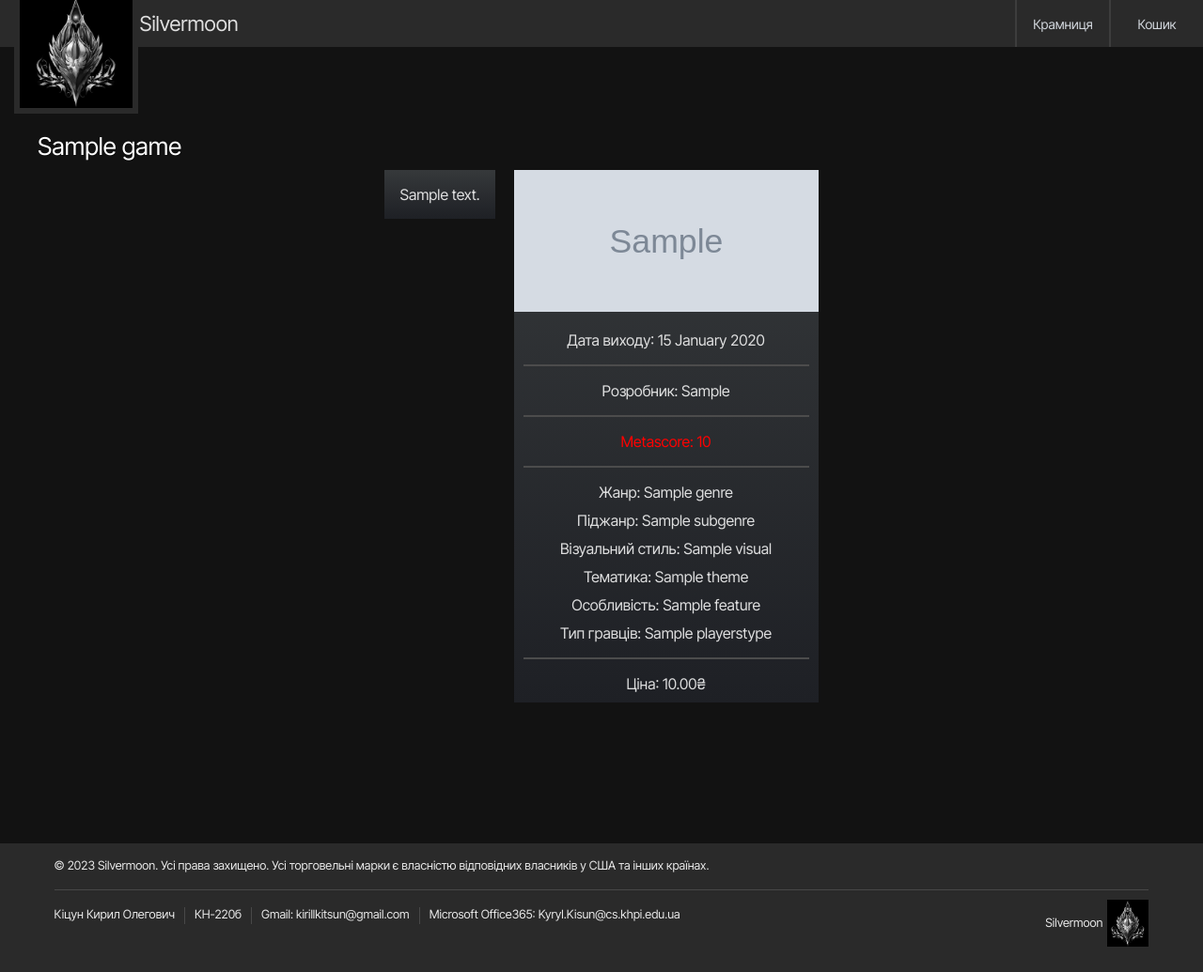
After one commit to KKitsun/Web_Store_Django, a Django app: page /game/1 in a window 1280 px wide. The commit adds this page. Shown: the whole page at 94% size. Run offline with Django 4.2, Linux system fonts and the light colour scheme; tables that the repository leaves empty hold one stand-in row (values such as "Sample post"); grey boxes marked "Sample" are stand-in pictures.

Commit message:
filtering, game page, checkout page

```diff
--- a/web_store/silvermoon/static/silvermoon/css/cart.css
+++ b/web_store/silvermoon/static/silvermoon/css/cart.css
@@ -287,3 +287,12 @@
     box-shadow: inset 1px 1px 10px rgba(0, 0, 0, 0.552);
     cursor: pointer;
 }
+
+.cart_container_products_cartitem_imagewrapper {
+    padding: 4px;
+}
+
+.cart_container_products_cartitem_image {
+    height: 102px;
+    width: 219px;
+}
--- /dev/null
+++ b/web_store/silvermoon/static/silvermoon/css/game_page.css
@@ -0,0 +1,100 @@
+.gamepage_title {
+    width: 1200px;
+    margin-top: 90px;
+    margin-left: auto;
+    margin-right: auto;
+}
+
+.gamepage_title_header {
+    color: #ffffff;
+    font-size: 26px;
+    text-shadow: 1px 1px 0 rgba( 0, 0, 0, 0.4 );
+}
+
+.gamepage_wrapper {
+    display: flex;
+    flex-direction: row;
+    gap: 20px;
+    width: 1200px;
+    margin-left: auto;
+    margin-right: auto;
+    margin-bottom: 50px;
+    margin-top: 10px;
+    box-sizing: border-box;
+    align-items: flex-start;
+    justify-content: center;
+}
+
+.game_description_container, .game_info_container{
+    background-image: linear-gradient(0deg, rgb(30 32 37) 0%, rgb(54 57 59) 100%);
+    background-position: initial;
+    background-size: initial;
+    background-attachment: initial;
+    background-origin: initial;
+    background-clip: initial;
+    background-color: initial;
+    padding: 16px;
+    box-sizing: border-box;
+    position: relative;
+    z-index: 2;
+
+    display: flex;
+    flex-direction: column;
+    color: rgba(255, 255, 255, 0.85);
+}
+
+.game_info_container {
+    padding: 0;
+}
+
+.game_info_container_infowrapper {
+    padding: 10px;
+    display: flex;
+    flex-direction: column;
+    margin-top: 10px;
+    /* gap: 10px; */
+}
+
+.game_info_container_imagewrapper {
+    display: flex;
+    align-items: center;
+    justify-content: center;
+}
+
+.game_info_container_image {
+    width: 324px;
+    height: 151px;
+}
+
+.items_container_box_item_title {
+    width: 175px;
+    height: 100%;
+    display: flex;
+    justify-content: center;
+    align-items: center;
+}
+
+.items_container_box_item_titlelink {
+    overflow-wrap: break-word;
+    max-width: 178px;
+    font-size: 14px;
+    font-weight: 100;
+    letter-spacing: 1px;
+}
+
+.game_info_container_releaseDate, .game_info_container_tags_tag {
+    width: 100%;
+    display: flex;
+    flex-direction: column;
+    gap: 10px;
+    font-size: 16px;
+    font-weight: normal;
+    align-items: center;
+}
+
+.game_info_container_hr {
+    border: solid 1px #4c4c4c!important;
+    box-sizing: content-box;
+    height: 0px;
+    margin: 1em 0;
+}
--- a/web_store/silvermoon/static/silvermoon/js/cart.js
+++ b/web_store/silvermoon/static/silvermoon/js/cart.js
@@ -84,17 +84,3 @@ function addQueryStringParameter(url, key, value) {
         window.location.replace(url + separator + key + '=' + value);
     }
 }
-
-function RenderSort() {
-    const params = new Proxy(new URLSearchParams(window.location.search), {
-        get: (searchParams, prop) => searchParams.get(prop),
-    });
-    // Get the value of "some_key" in eg "https://example.com/?some_key=some_value"
-    let value = params.sort_by;
-    if (value == undefined || value == '') {
-        value = 'sort-off'
-    }
-    const sortButton = document.getElementById(`${value}`);
-    sortButton.classList.add('sort_button_active');
-}
-RenderSort();
--- a/web_store/silvermoon/templates/silvermoon/cart.html
+++ b/web_store/silvermoon/templates/silvermoon/cart.html
@@ -64,4 +64,4 @@
 </div>
 
 <script src="{% static 'silvermoon/js/renderCart.js' %}"></script>
-{% endblock content %}
+{% endblock %}
--- /dev/null
+++ b/web_store/silvermoon/templates/silvermoon/game_page.html
@@ -0,0 +1,76 @@
+{% extends "silvermoon/layout.html" %}
+{% load static %}
+
+{% block content %}
+
+<div class="gamepage_title">
+    <div class="gamepage_title_header">{{game.title}}</div>
+</div>
+
+<div class="gamepage_wrapper">
+
+    <div class="game_description_container">
+        <p class="game_description_p">{{game.description|linebreaks}}</p>
+    </div>
+
+    <div class="game_info_container">
+        <div class="game_info_container_imagewrapper">
+            <img class="game_info_container_image"  src="{{game.image.url}}" alt="">
+        </div>
+
+        <div class="game_info_container_infowrapper">
+            <div class="game_info_container_releaseDate">
+                Дата виходу: {{game.releaseDate|date:"j E Y"}}
+            </div>
+            <hr class="game_info_container_hr">
+            <div class="game_info_container_releaseDate">
+                Розробник: {{game.developer}}
+            </div>
+            <hr class="game_info_container_hr">
+            <div {% if game.score > 75 %} class="game_info_container_releaseDate green_score" {% elif game.score > 50 %} class="game_info_container_releaseDate yellow_score" {% else %} class="game_info_container_releaseDate red_score" {% endif %}>
+                Metascore: {{game.score}}
+            </div>
+            <hr class="game_info_container_hr">
+            <div class="game_info_container_releaseDate">
+                {% if game.genre %}
+                <div class="game_info_container_tags_tag">
+                    Жанр: {{game.genre.name}}
+                </div>
+                {% endif %}
+                {% if game.subgenre %}
+                <div class="game_info_container_tags_tag">
+                    Піджанр: {{game.subgenre.name}}
+                </div>
+                {% endif %}
+                {% if game.visual %}
+                <div class="game_info_container_tags_tag">
+                    Візуальний стиль: {{game.visual.name}}
+                </div>
+                {% endif %}
+                {% if game.theme %}
+                <div class="game_info_container_tags_tag">
+                    Тематика: {{game.theme.name}}
+                </div>
+                {% endif %}
+                {% if game.feature %}
+                <div class="game_info_container_tags_tag">
+                    Особливість: {{game.feature.name}}
+                </div>
+                {% endif %}
+                {% if game.playersType %}
+                <div class="game_info_container_tags_tag">
+                    Тип гравців: {{game.playersType.name}}
+                </div>
+                {% endif %}
+            </div>
+            <hr class="game_info_container_hr">
+            <div class="game_info_container_releaseDate">
+                Ціна: {{game.price}}₴
+            </div>
+
+        </div>
+    </div>
+
+</div>
+
+{% endblock %}
--- a/web_store/silvermoon/templates/silvermoon/layout.html
+++ b/web_store/silvermoon/templates/silvermoon/layout.html
@@ -8,6 +8,8 @@
     <link rel="stylesheet" type="text/css" href="{% static 'silvermoon/css/main.css' %}">
     <link rel="stylesheet" type="text/css" href="{% static 'silvermoon/css/cart.css' %}">
     <link rel="stylesheet" type="text/css" href="{% static 'silvermoon/css/shop_page.css' %}">
+    <link rel="stylesheet" type="text/css" href="{% static 'silvermoon/css/checkout.css' %}">
+    <link rel="stylesheet" type="text/css" href="{% static 'silvermoon/css/game_page.css' %}">
 
     <script>
       function getCookie(name) {
@@ -38,7 +40,10 @@
 
     </script>
 
-    <script> let cartURL = "{% url 'cart-data' %}"; </script>
+    <script>
+      let cartURL = "{% url 'cart-data' %}";
+      let checkoutURL = "{% url 'checkout' %}";
+    </script>
     <script src="https://unpkg.com/axios/dist/axios.min.js"></script>
   </head>
   <body>
@@ -68,7 +73,7 @@
 
     <main>
     {% block content %}
-    {% endblock content %}
+    {% endblock %}
     </main>
 
     <footer>
--- a/web_store/silvermoon/urls.py
+++ b/web_store/silvermoon/urls.py
@@ -5,4 +5,6 @@ urlpatterns = [
     path('', views.shop_page, name='shop_page'),
     path('cart/', views.cart, name='cart'),
     path('cart-data/', views.cart_data, name='cart-data'),
+    path('checkout/', views.checkout_page, name='checkout'),
+    path('game/<int:id>', views.game_page, name='game_page'),
 ]
--- a/web_store/silvermoon/views.py
+++ b/web_store/silvermoon/views.py
@@ -1,4 +1,4 @@
-from django.shortcuts import render, redirect
+from django.shortcuts import render, redirect, HttpResponse
 from rest_framework.response import Response
 from rest_framework.decorators import api_view
 from .models import *
@@ -17,12 +17,39 @@ from urllib.parse import urlencode
 
 def shop_page(request):
     queryset = Game.objects.all()
-    existing_params = request.GET.copy()
+    if 'game_title' in request.GET:
+          title = request.GET['game_title']
+          if title != '':
+                 queryset = queryset.filter(title__icontains=title)
+    if 'genre' in request.GET:
+          id = request.GET['genre']
+          if id != '':
+                 queryset = queryset.filter(genre__id=id)
+    if 'subgenre' in request.GET:
+          id = request.GET['subgenre']
+          if id != '':
+                 queryset = queryset.filter(subgenre__id=id)
+    if 'visual' in request.GET:
+          id = request.GET['visual']
+          if id != '':
+                 queryset = queryset.filter(visual__id=id)
+    if 'theme' in request.GET:
+          id = request.GET['theme']
+          if id != '':
+                 queryset = queryset.filter(theme__id=id)
+    if 'feature' in request.GET:
+          id = request.GET['feature']
+          if id != '':
+                 queryset = queryset.filter(feature__id=id)
+    if 'playerType' in request.GET:
+          id = request.GET['playerType']
+          if id != '':
+                 queryset = queryset.filter(playersType__id=id)
+
     if 'sort_by' in request.GET:
           category = request.GET['sort_by']
-          if category is not '':
+          if category != '':
                  queryset = queryset.order_by(category)
-    filtered_url = request.path + '?' + urlencode(existing_params)
 
     context = {
         "Games": queryset,
@@ -38,15 +65,17 @@ def shop_page(request):
 def cart(request):
     return render(request, "silvermoon/cart.html")
 
-# def cart(request):
-# 	data = cartData(request)
+def checkout_page(request):
+    data = cookieCart(request)
+    order = data['order']
+    items = data['items']
+    context = {'items':items, 'order':order}
+    return render(request, "silvermoon/checkout.html", context)
 
-# 	cartItems = data['cartItems']
-# 	order = data['order']
-# 	items = data['items']
-
-# 	context = {'items':items, 'order':order, 'cartItems':cartItems}
-# 	return render(request, 'silvermoon/cart.html', context)
+def game_page(request, id):
+    game = Game.objects.get(pk=id)
+    context = {'game':game}
+    return render(request, "silvermoon/game_page.html", context)
 
 @api_view(['GET'])
 def cart_data(request):
```
Also changed, not shown: web_store/silvermoon/static/silvermoon/css/checkout.css (added, +107 -0 lines), web_store/silvermoon/static/silvermoon/css/shop_page.css (+72 -13 lines), web_store/silvermoon/static/silvermoon/js/renderCart.js (+9 -7 lines), web_store/silvermoon/templates/silvermoon/checkout.html (added, +48 -0 lines), web_store/silvermoon/templates/silvermoon/shop_page.html (+56 -16 lines), web_store/silvermoon/utils.py (+23 -22 lines), web_store/media/Convergence.jpg (added), web_store/media/DarkestDungeon2.jpg (added), web_store/media/DiscoElysium.jpg (added), web_store/media/Gollum.jpg (added), web_store/media/MountBladeBannerlord.jpg (added), web_store/silvermoon/static/silvermoon/img/SearchItem.png (added).
